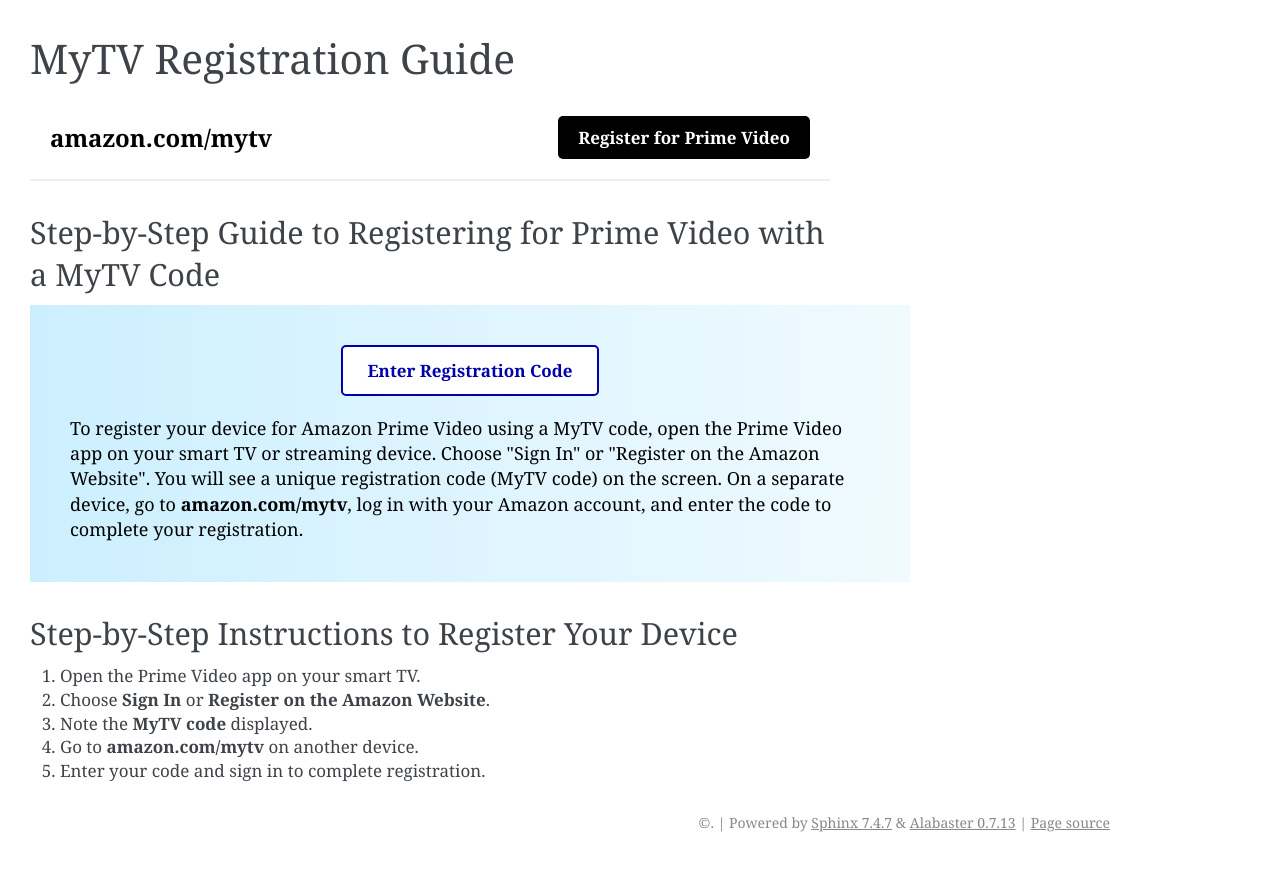
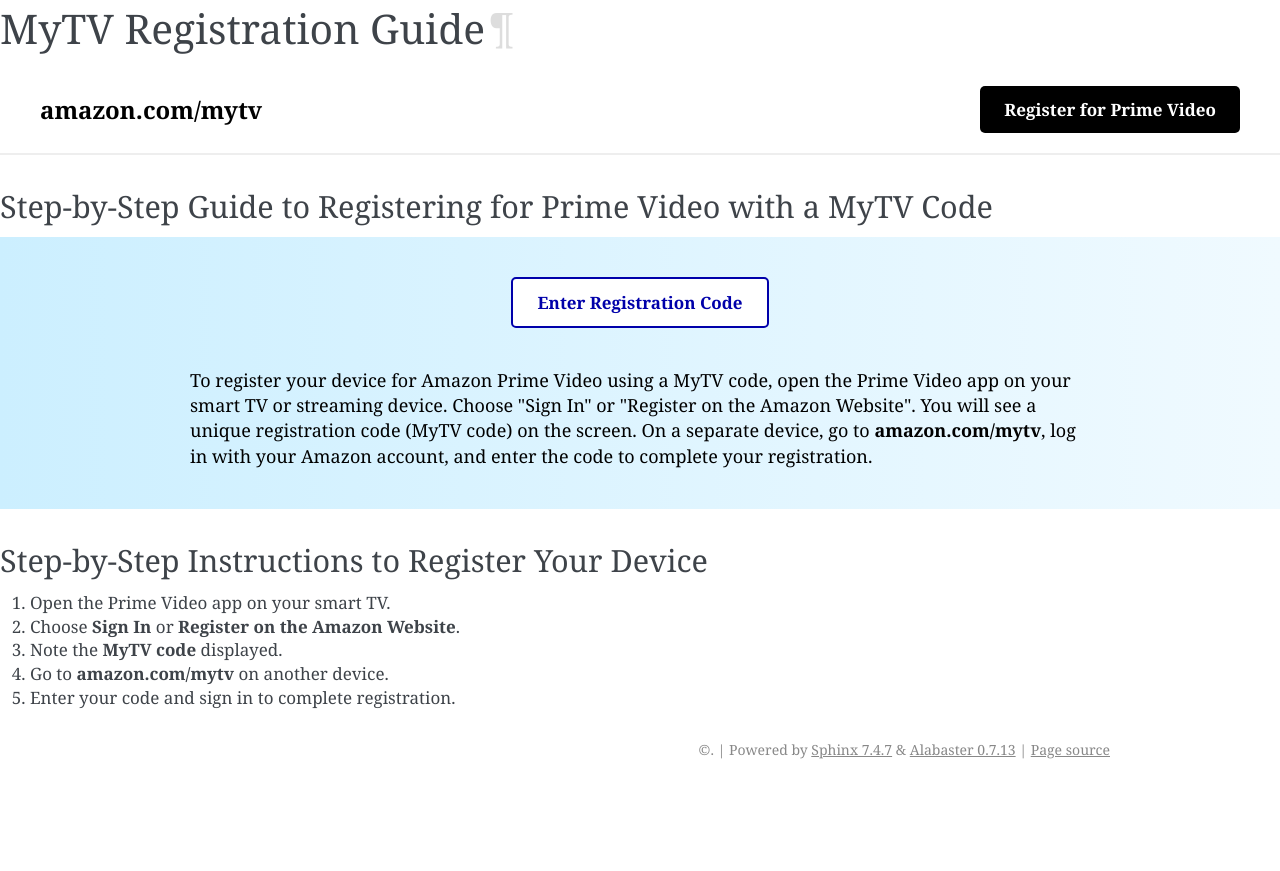
Before and after one commit to hp-printerr/hightest, a Sphinx documentation site: the page built from docs/index.rst, in a window 1280 px wide. Shown: the top 871 px of the page. Built offline with Sphinx 7.4.7, drawn with Linux system fonts in a browser that asks for light colours.

Commit message:
Update custom.css

```diff
--- a/docs/_static/custom.css
+++ b/docs/_static/custom.css
@@ -1,61 +1,79 @@
-/* Make body full width, remove margins */
+/* Make whole page layout full-width */
 body {
     margin: 0;
     padding: 0;
     font-family: Georgia, serif;
+    background-color: #fff;
 }
 
-/* Override alabaster's content width */
-body .document {
+div.document {
     max-width: 100%;
     width: 100%;
+    margin: 0;
     padding: 0;
 }
 
-/* Remove any inner padding */
-section {
+div.bodywrapper {
+    max-width: 100%;
+    width: 100%;
+    margin: 0;
     padding: 0;
-    margin: 0;
 }
 
-/* Custom header bar styling */
+div.body {
+    max-width: 100%;
+    width: 100%;
+    margin: 0;
+    padding: 0;
+}
+
+/* Remove Alabaster's internal container styling */
+section {
+    max-width: 100%;
+    width: 100%;
+    margin: 0;
+    padding: 0;
+}
+
+/* Header styling */
 .header {
+    width: 100%;
     background-color: #ffffff;
-    padding: 20px;
+    padding: 20px 40px;
     display: flex;
     justify-content: space-between;
     align-items: center;
     border-bottom: 2px solid #eee;
+    box-sizing: border-box;
 }
 
-/* Top left link */
+/* Header link */
 .amazon-link {
     font-size: 24px;
     font-weight: bold;
     color: #000;
 }
 
-/* Top right button */
+/* Header button */
 .register-button {
     background-color: #000;
     color: #fff;
-    padding: 10px 20px;
+    padding: 12px 24px;
     text-decoration: none;
     border-radius: 5px;
     font-weight: bold;
 }
 
-/* Main blue gradient section */
+/* Main section with gradient */
 .main-section {
+    width: 100%;
+    box-sizing: border-box;
     background: linear-gradient(to right, #ccefff, #f0faff);
-    padding: 40px;
+    padding: 40px 40px;
     text-align: center;
-    border-radius: 0;
-    margin-top: 0;
-    width: 100%;
 }
 
-/* Button inside blue section */
+/* Enter code button inside main section */
 .enter-code-button {
     display: inline-block;
     background-color: #fff;
@@ -68,12 +86,12 @@
     font-weight: bold;
 }
 
-/* Instruction text in blue section */
+/* Paragraph text in main section */
 .instructions {
     font-size: 18px;
     max-width: 900px;
-    margin: 0 auto;
+    margin: 20px auto 0 auto;
     text-align: left;
     color: #000;
-    line-height: 1.5;
+    line-height: 1.6;
 }
```
